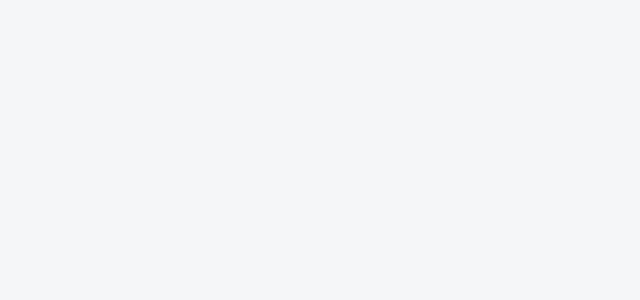
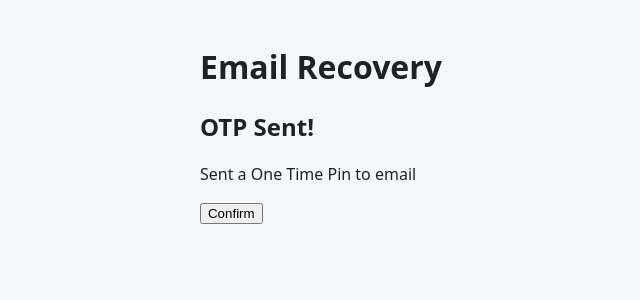
Before and after one commit to rethabileliphalane213-lab/blog_owner, a React (Vite) app: page /recovery in a window 1280 px wide. Before the commit this address had no page. Shown: the top 300 px of the page, without its empty margins (319-959 px from the left). Built offline with nearby package versions, Linux system fonts and the light colour scheme.

Commit message:
recovery pin function implemented

```diff
--- /dev/null
+++ b/components/forgotPasswod.jsx
@@ -0,0 +1,14 @@
+function ForgotPassword(){
+    return(
+        <div>
+            <h1>Email Recovery</h1>
+            <div className="send-otp">
+                <h2>OTP Sent!</h2>
+                <p className="description">Sent a One Time Pin to  email</p>
+                <button className="send">Confirm</button>
+            </div>
+        </div>
+    )
+}
+
+export default ForgotPassword
--- a/components/mainComponent.jsx
+++ b/components/mainComponent.jsx
@@ -4,6 +4,7 @@ import { BrowserRouter, Routes, Route } from "react-router-dom";
 import Signin from "./signinForm";
 import Login from "./loginComponent";
 import Posts from "./postsComponent";
+import ForgotPassword from "./forgotPasswod";
 
 function Main() {
     ////////////////////////////////////////////////
@@ -183,6 +184,17 @@ async function loginClick(e){
 
                 />
 
+                  <Route
+                    path="/recovery"
+                    element={<ForgotPassword
+                         onChange={loghandleChange}
+                            onclick={loginClick}
+                             notification={errorOrSucess}
+                             email={general.email}
+                            />}
+
+                />
+
             </Routes>
         </BrowserRouter>
     );
```
